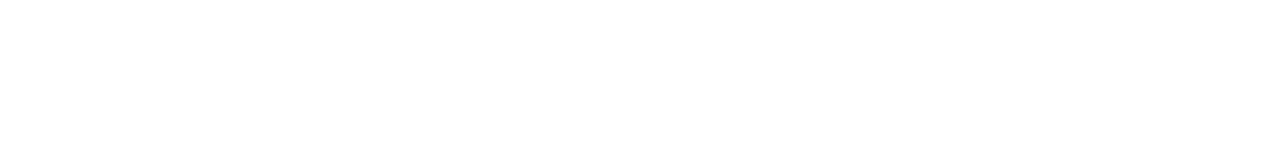
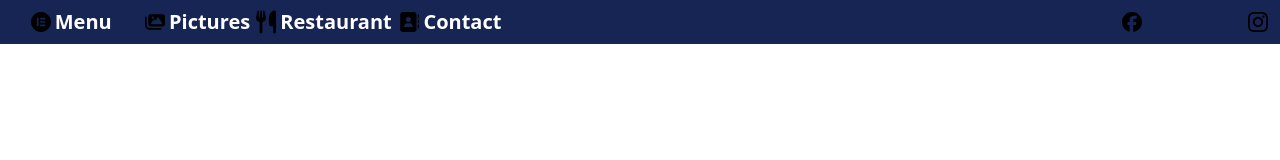
Before and after one commit to anthosaxe/restaurant-css-framework-vite, a website built with Vite: page index.html in a window 1280 px wide. Built offline with nearby package versions, Linux system fonts and the light colour scheme.

Commit message:
navbar resp

```diff
--- a/index.html
+++ b/index.html
@@ -7,6 +7,39 @@
     <title>Welcome</title>
   </head>
   <body>
-
+    <div class="grid sm:grid-cols-6 md:grid-cols-8 xl:grid-cols-10 bg-blue-950 p-2">
+      <div class="col-span-1 flex justify-center">
+        <img class="w-5 mr-1" src="./src/images/menu-logo.svg" alt="m-log">
+        <a class="font-bold text-xl text-white" href="./src/html/Menu.html">
+           Menu
+        </a>
+      </div>
+      <div class="col-span-1 flex justify-center">
+        <img class="w-5 mr-1" src="./src/images/pictures-logo.svg" alt="p-logo">
+        <a class="font-bold text-xl text-white" href="./src/html/Pictures.html">
+          Pictures
+        </a>
+      </div>
+      <div class="col-span-1 flex justify-center">
+        <img class="w-5 mr-1" src="./src/images/utensils-solid.svg" alt="r-logo">
+        <a class="font-bold text-xl text-white" href="./src/html/Restaurant.html">
+          Restaurant
+        </a>
+      </div>
+      <div class="col-span-1 flex justify-center">
+        <img class="w-5 mr-1" src="./src/images/address-book-solid.svg" alt="r-logo">
+        <a class="font-bold text-xl text-white" href="./src/html/Contact.html">
+          Contact
+        </a>
+      </div>
+      <div class="hidden md:block col-span-2 xl:hidden"></div>
+      <div class="hidden xl:block col-span-4"></div>
+      <div class="flex justify-end">
+        <img class="w-5 mr-1" src="./src/images/facebook.svg" alt="fb">
+      </div>
+      <div class="flex justify-end sm:">
+        <img class="w-5 mr-1" src="./src/images/instagram.svg" alt="insta">
+      </div>
+    </div>
   </body>
 </html>
```
Also changed, not shown: src/images/address-book-solid.svg (added), src/images/facebook.svg (added), src/images/instagram.svg (added), src/images/menu-logo.svg (added), src/images/pictures-logo.svg (added), src/images/utensils-solid.svg (added).
